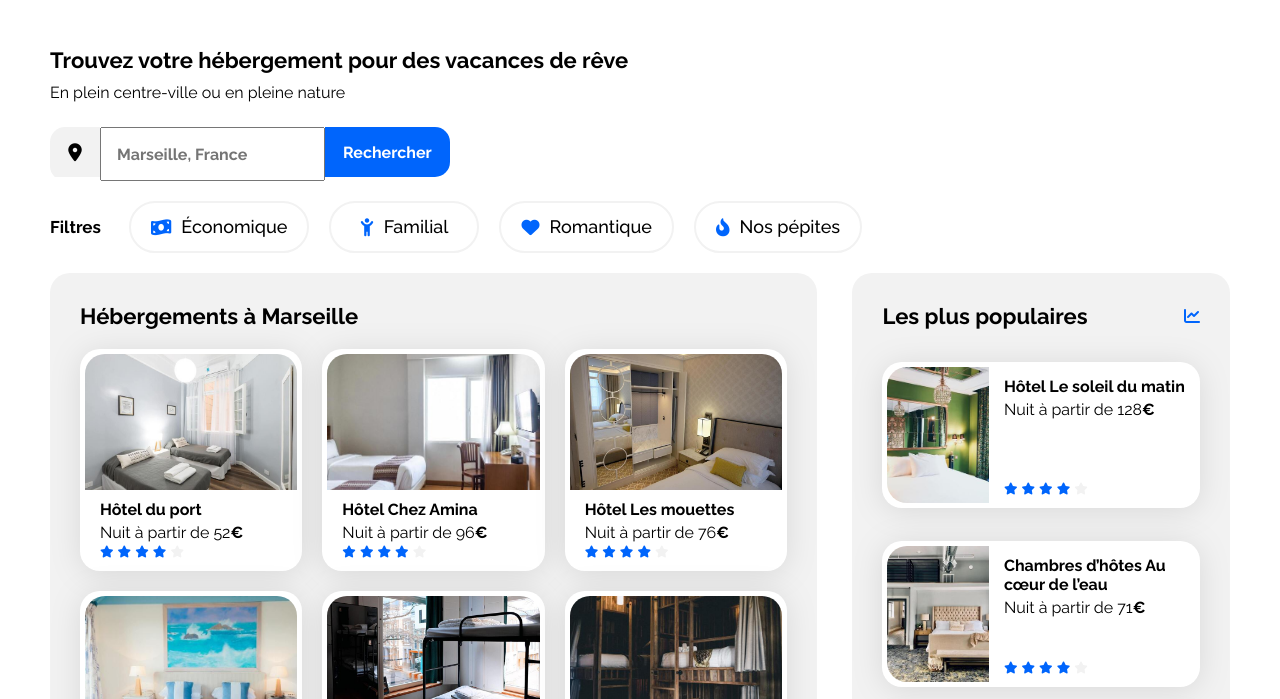
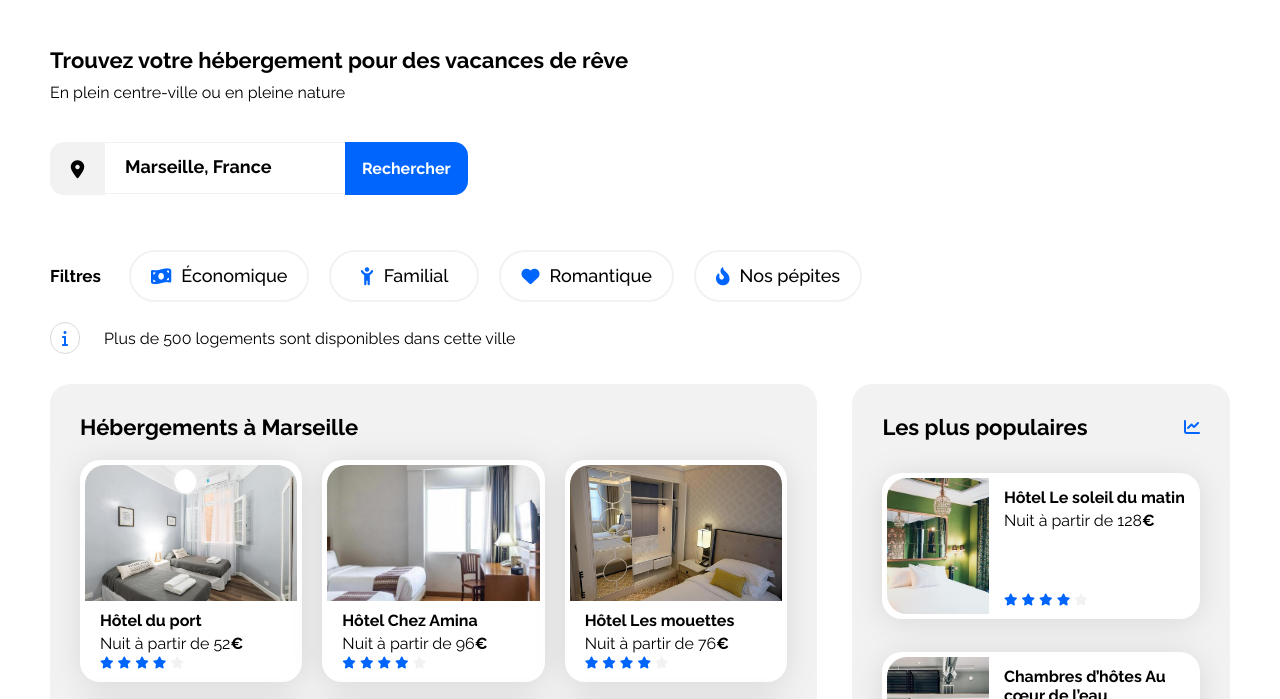
Before and after one commit to lucie-devcode/booki, a plain HTML site: page index.html in a window 1280 px wide. Shown: the part 53-752 px from the top of the page. Drawn offline with Linux system fonts and the light colour scheme.

Commit message:
Fix: correction du formulaire de recherche

```diff
--- a/css/style.css
+++ b/css/style.css
@@ -55,6 +55,7 @@ h1 {
     padding-top: 0;
 }
 
+
 /* Logo */
 header .logo img {
     display: block;     /* enlève le petit gap inline */
@@ -91,61 +92,68 @@ header .logo img {
     border-top-color: var(--main-color);
 }
 
+
+
 /*********** Formulaire ***********/
 
-.hero {
-    margin-top: 25px;  /* espace sous le header */
-}
+
 .subtitle {
     margin: 10px 0 25px;    /* 10px au-dessus, 25px en dessous */
 }
 
-/* Barre de recherche */
-.search-bar {
-  display: flex;
-  border-radius: 15px;
-  overflow: hidden;
+.research-box {
+  display: inline-flex;
+  flex-direction: row;
+  margin-top: 15px;
+  margin-bottom: 35px;
 }
 
-/* Icône */
-.search-icon {
+/* icone */
+.icon-location {
+  display: flex;
+  justify-content: center;
+  align-items: center;
+  width: 55px;
+  height: auto;
   background-color: #F2F2F2;
-  width: 50px;
-  height: 50px;
-  display: flex;
-  align-items: center;
-  justify-content: center;
+  border-radius: 14px 0 0 14px;
 }
 
-.search-icon i {
-  color: black;
+.fa-map-marker-alt {
   font-size: 18px;
 }
 
-/* Bloc texte (Marseille, France) */
-.search-location {
+/* input */
+.research-bar {
+  padding: 0 0 0 20px;
   height: 50px;
-  padding: 0 15px;
-  display: flex;
-  align-items: center;     /* centre verticalement */
-  justify-content: center; /* centre horizontalement */
-  font-weight: bold;
-  font-size: 16px;
+  width: 220px;
+  border: none;
+  border-top: solid 1px #F2F2F2;
+  border-bottom: solid 1px #F2F2F2;
 }
 
-/* Bouton rechercher */
-.search-button {
-  height: 50px;
-  padding: 0 18px;
-  display: flex;
-  align-items: center;     /* centre verticalement */
-  justify-content: center; /* centre horizontalement */
-  background: var(--main-color);
+.research-bar::placeholder {
+  color: black;
+  font-size: 18px;
+  font-weight: 600;
+}
+
+/* bouton */
+.button-research {
+  border: none;
+  border-radius: 0 14px 14px 0;
+  background-color: #0065fc;
   color: white;
-  text-decoration: none;
+  font-weight: 700;
   font-size: 16px;
-  font-weight: bold;
-  border-radius: 0 15px 15px 0;
+  padding: 17px;
+  cursor: pointer;
+}
+
+.button-research:hover {
+  background-color: #003c96;
+  transition: ease 0.3s;
 }
 
 /*********** Filters ***********/
@@ -211,6 +219,20 @@ header .logo img {
     outline-offset: 2px;
 }
 
+.info .fas {
+  color: #0065fc;
+  font-size: 16px;
+  padding: 7px 11px 7px 11px;
+  border: solid 1px #D9D9D9;
+  border-radius: 2000px;
+  margin-right: 20px;
+}
+
+.info p {
+  display: inline;
+}
+
+
 /*********** Hebergements And Populaires ***********/
 
 .hebergements-and-populaires {
@@ -223,6 +245,7 @@ header .logo img {
     border-radius: 20px;
     padding: 30px;
     box-sizing: border-box;
+    margin-top: 30px;
 }
 
 /*********** Hebergement ***********/
--- a/index.html
+++ b/index.html
@@ -20,7 +20,7 @@
 
     <div class="main-container">
         <header>
-            <nav class="navbar" aria-label="Navigation principale">
+            <nav class="navbar">
                 <!-- Logo -->
                  <div class="logo">
                 <img src="images/logo/Booki.png" alt="logo de Booki">
@@ -37,18 +37,16 @@
 
     <!-- SEARCH BAR -->
 
-    <section class="hero">
         <h1>Trouvez votre hébergement pour des vacances de rêve</h1>
         <p class="subtitle">En plein centre-ville ou en pleine nature</p>
 
-        <div class="search-bar">
-            <div class="search-icon" aria-hidden="true">
-                <i class="fa-solid fa-location-dot"></i>
+        <div class="research-box">
+            <div class="icon-location">
+                <i class="fas fa-map-marker-alt"></i>
             </div>
-            <input type="text" placeholder="Marseille, France" class="search-location">
-            <a href="#" class="search-button">Rechercher</a>
+            <input type="text" placeholder="Marseille, France" class="research-bar">
+            <button class="button-research" id="button-research">Rechercher</button>
         </div>
-    </section>
 
     <!-- FILTERS -->
 
@@ -74,6 +72,11 @@
             <span class="icon"><i class="fa-solid fa-fire-flame-curved"></i></span>
             <span class="label">Nos pépites</span>
         </button>
+    </div>
+
+    <div class="info">
+            <i class="fas fa-info"></i>
+            <p>Plus de 500 logements sont disponibles dans cette ville</p>
     </div>
 
 
```
